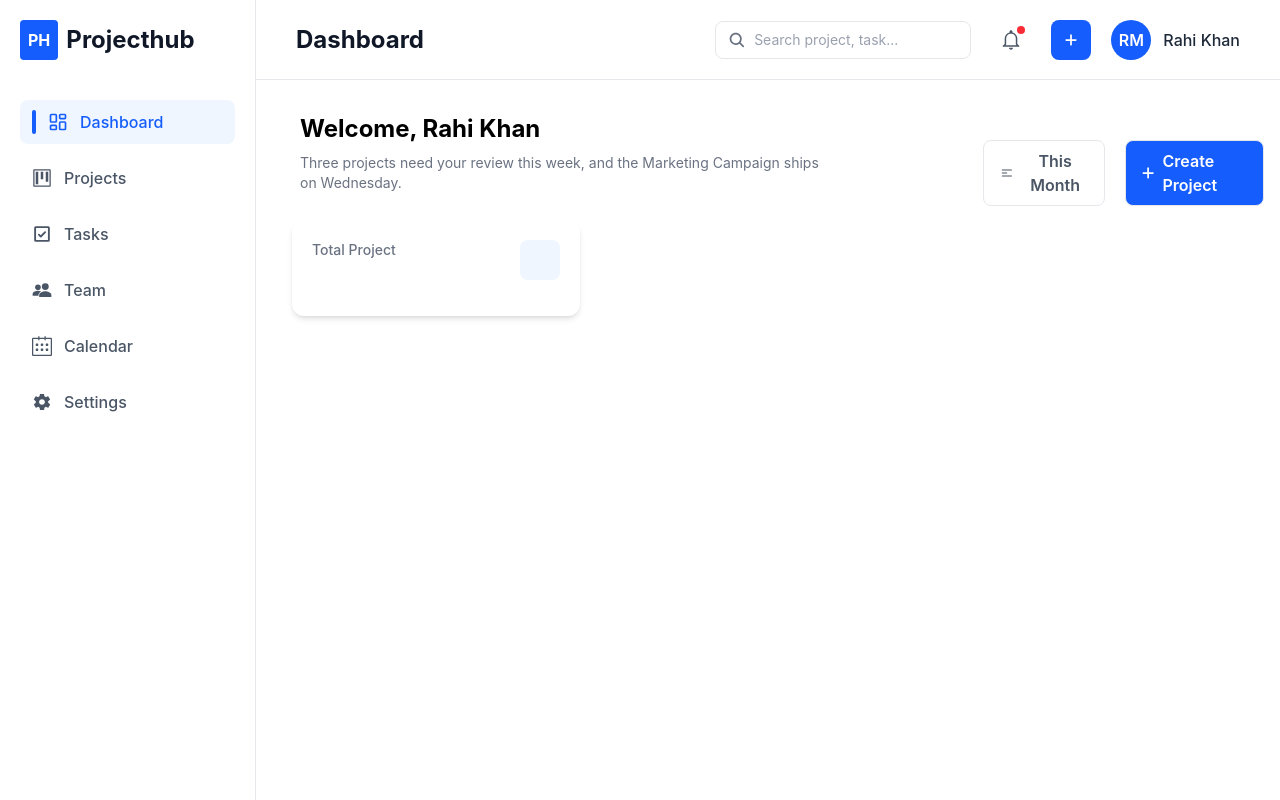
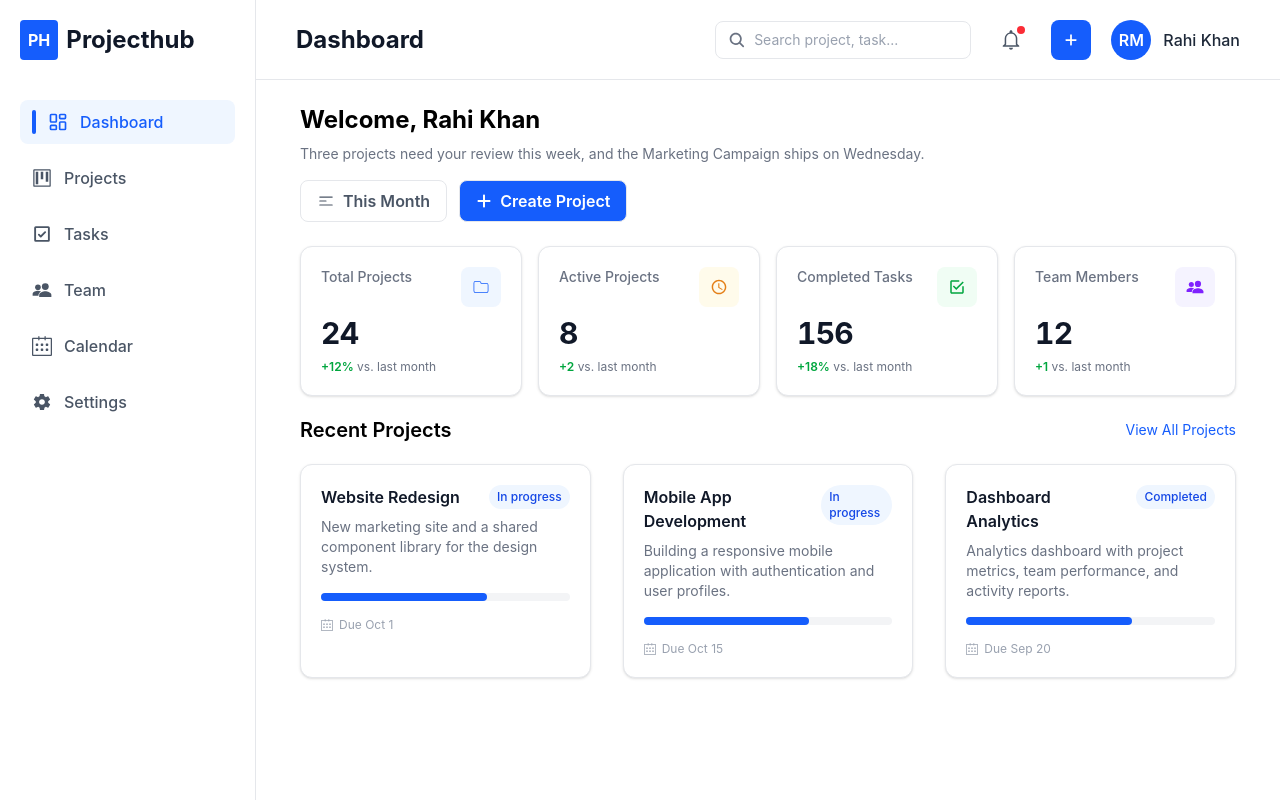
Before and after one commit to sudais122/Project-Management-Dashboard, a React (Vite) app in the folder Dashboard/: page / in a window 1280 px wide. Built offline with nearby package versions, Linux system fonts and the light colour scheme.

Commit message:
projectstate card and recent pr oject added

```diff
--- /dev/null
+++ b/Dashboard/src/components/ProjectStateCard.jsx
@@ -0,0 +1,22 @@
+import { SlCalender } from "react-icons/sl";
+
+export const ProjectStateCard = ({title, status, description, dueDate}) => {
+  return (
+    <div className="flex-1 rounded-xl border border-gray-200 bg-white p-5 shadow-sm hover:border-gray-300 hover:shadow-md">
+      <div className="flex items-start justify-between gap-3">
+        <h3 className="font-semibold text-gray-900">{title}</h3>
+        <span className="rounded-full bg-blue-50 px-2 py-1 text-xs font-medium text-blue-700">
+          {status}
+        </span>
+      </div>
+
+      <p className="mt-2 text-sm text-gray-500">{description}</p>
+
+      <div className="mt-4 h-2 w-full rounded-full bg-gray-100">
+        <div className="h-2 w-2/3 rounded-full bg-blue-600"></div>
+      </div>
+
+      <p className="mt-4 text-xs text-gray-400 flex gap-1.5 items-center"><SlCalender />Due {dueDate}</p>
+    </div>
+  );
+};
--- /dev/null
+++ b/Dashboard/src/components/RecentprojectsHeading.jsx
@@ -0,0 +1,12 @@
+import React from 'react'
+
+export const RecentprojectsHeading = () => {
+  return (
+    <>
+     <div className='flex items-center justify-between py-5'>
+        <p className='text-black font-semibold text-xl'>Recent Projects</p>
+        <a href="" className='text-blue-600 text-sm'>View All Projects</a>
+     </div>
+    </>
+  )
+}
--- a/Dashboard/src/components/Statecard.jsx
+++ b/Dashboard/src/components/Statecard.jsx
@@ -1,28 +1,35 @@
-import React from 'react'
+import React from "react";
+const variants = {
+  blue: "bg-blue-50 text-blue-600",
+  green: "bg-green-50 text-green-600",
+  amber: "bg-amber-50 text-amber-600",
+  violet: "bg-violet-50 text-violet-600",
+};
 
-const Statecard = ({tittle,count,icon}) => {
+const Statecard = ({ title, count, icon, change, variant = "blue" }) => {
   return (
-    <>
-    <div className="rounded-xl shadow-md p-5 w-full max-w-2xs flex justify-between">
-      {/* Title */}
+    <div className="rounded-xl border border-gray-200 bg-white p-5 shadow-sm transition hover:border-gray-300 hover:shadow-md">
+      <div className="flex items-start justify-between gap-3">
+        <p className="text-sm font-medium text-gray-500">{title}</p>
+        <div
+          className={`flex h-10 w-10 shrink-0 items-center justify-center rounded-lg text-lg ${variants[variant]}`}
+        >
+          {icon}
+        </div>
+      </div>
 
-      <div className='flex flex-col'>
-      <p className="text-sm font-medium text-gray-500">
-        {tittle}
-      </p>
-
-      {/* Count */}
-      <h2 className="text-3xl font-bold text-gray-900 mt-2">
+      <h2 className="mt-2 text-3xl font-bold tracking-tight text-gray-900 tabular-nums">
         {count}
       </h2>
-      </div>
-               {/* Icon */}
-      <div className="w-10 h-10 flex items-center justify-center rounded-lg bg-blue-50 mb-4">
-        {icon}
-      </div>
+
+      {change && (
+        <p className="mt-2 text-xs text-gray-500">
+          <span className="font-semibold text-green-600">{change}</span>{" "}
+          vs. last month
+        </p>
+      )}
     </div>
-      </>
-  )
-}
+  );
+};
 
-export default Statecard
+export default Statecard;
--- a/Dashboard/src/pages/Dashboard.jsx
+++ b/Dashboard/src/pages/Dashboard.jsx
@@ -3,25 +3,96 @@ import { WelcomeMessage } from "../components/welcomeMessage";
 import { Datafilter } from "../components/Datafilter";
 import CreateProject from "../components/CreateProject";
 import Statecard from "../components/Statecard";
-import { CiFolderOn } from "react-icons/ci"
-import { IoMdTime } from "react-icons/io";
-import { IoMdCheckboxOutline } from "react-icons/io";
+import { CiFolderOn } from "react-icons/ci";
+import { IoMdTime, IoMdCheckboxOutline } from "react-icons/io";
+import { IoPeopleSharp } from "react-icons/io5";
+import { RecentprojectsHeading } from "../components/RecentprojectsHeading";
+import { ProjectStateCard } from "../components/ProjectStateCard";
+
+const stats = [
+  {
+    title: "Total Projects",
+    count: 24,
+    change: "+12%",
+    variant: "blue",
+    icon: <CiFolderOn />,
+  },
+  {
+    title: "Active Projects",
+    count: 8,
+    change: "+2",
+    variant: "amber",
+    icon: <IoMdTime />,
+  },
+  {
+    title: "Completed Tasks",
+    count: 156,
+    change: "+18%",
+    variant: "green",
+    icon: <IoMdCheckboxOutline />,
+  },
+  {
+    title: "Team Members",
+    count: 12,
+    change: "+1",
+    variant: "violet",
+    icon: <IoPeopleSharp />,
+  },
+];
+
+
+const projects = [
+  {
+    title: "Website Redesign",
+    status: "In progress",
+    description:
+      "New marketing site and a shared component library for the design system.",
+    progress: 68,
+    dueDate: "Oct 1",
+  },
+
+  {
+    title: "Mobile App Development",
+    status: "In progress",
+    description:
+      "Building a responsive mobile application with authentication and user profiles.",
+    progress: 45,
+    dueDate: "Oct 15",
+  },
+
+  {
+    title: "Dashboard Analytics",
+    status: "Completed",
+    description:
+      "Analytics dashboard with project metrics, team performance, and activity reports.",
+    progress: 100,
+    dueDate: "Sep 20",
+  },
+];
 
 export const Dashboard = () => {
   return (
-    <>
-      <div className="pl-7 pt-5 flex items-center">
-        <div>
-          <WelcomeMessage />
-        </div>
-        <div className="flex items-center pl-40 gap-5 pt-10 justify-center">
-          <Datafilter className="p-2"/>
+    <div className="px-7 py-6">
+      <div className="flex flex-wrap items-end justify-between gap-4">
+        <WelcomeMessage />
+        <div className="flex items-center gap-3">
+          <Datafilter />
           <CreateProject />
         </div>
       </div>
-      <div className="w-full h-50 px-5 py-3.5">
-        <Statecard tittle={"Total Project"}/>
+
+      <div className="mt-6 grid grid-cols-1 gap-4 sm:grid-cols-2 xl:grid-cols-4">
+        {stats.map((stat) => (
+          <Statecard key={stat.title} {...stat} />
+        ))}
       </div>
-    </>
+      <RecentprojectsHeading />
+
+    <div className="flex w-full items-stretch gap-8">
+        {projects.map((project)=>(
+            <ProjectStateCard key={project.title}{...project}/>
+        ))}
+    </div>
+    </div>
   );
 };
```
